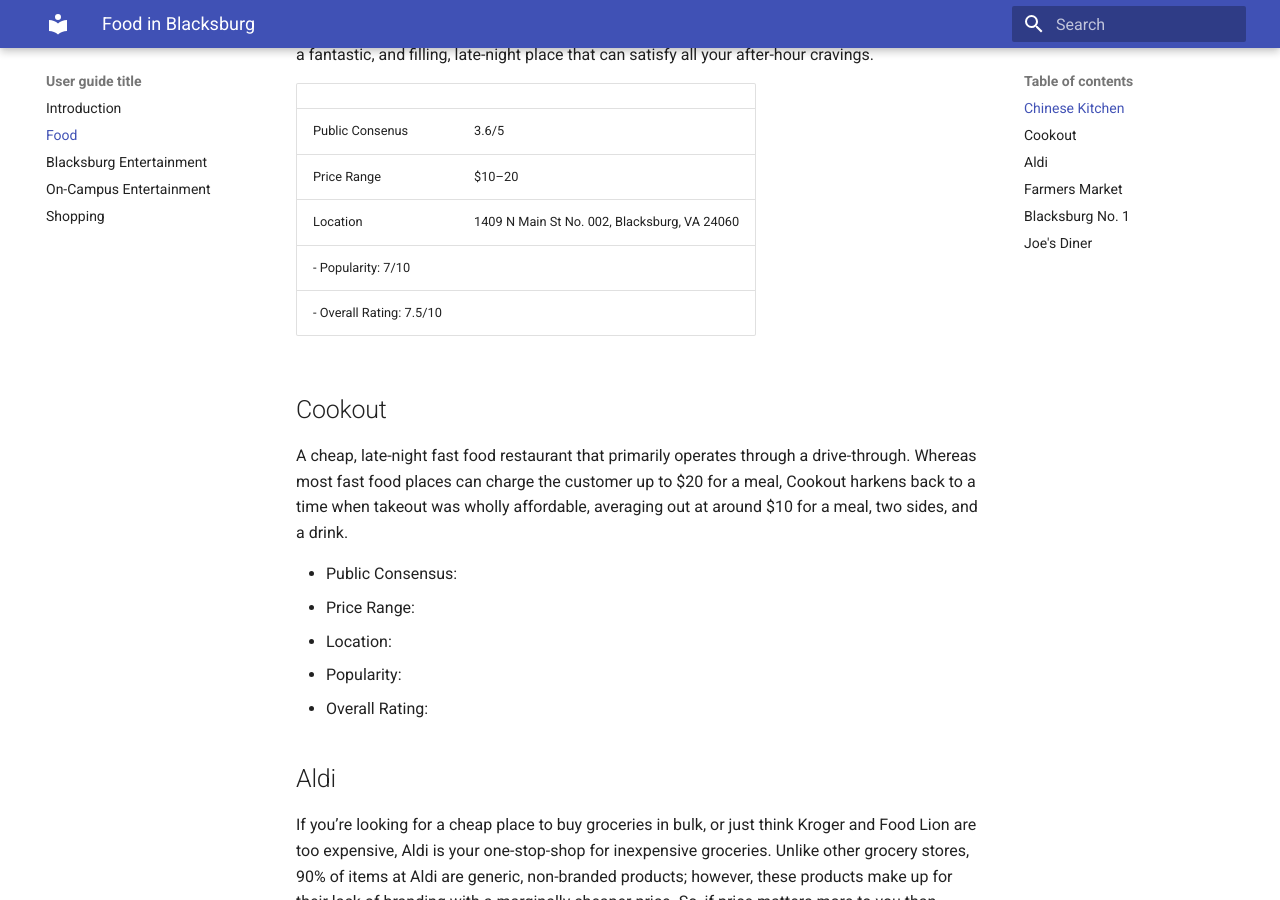
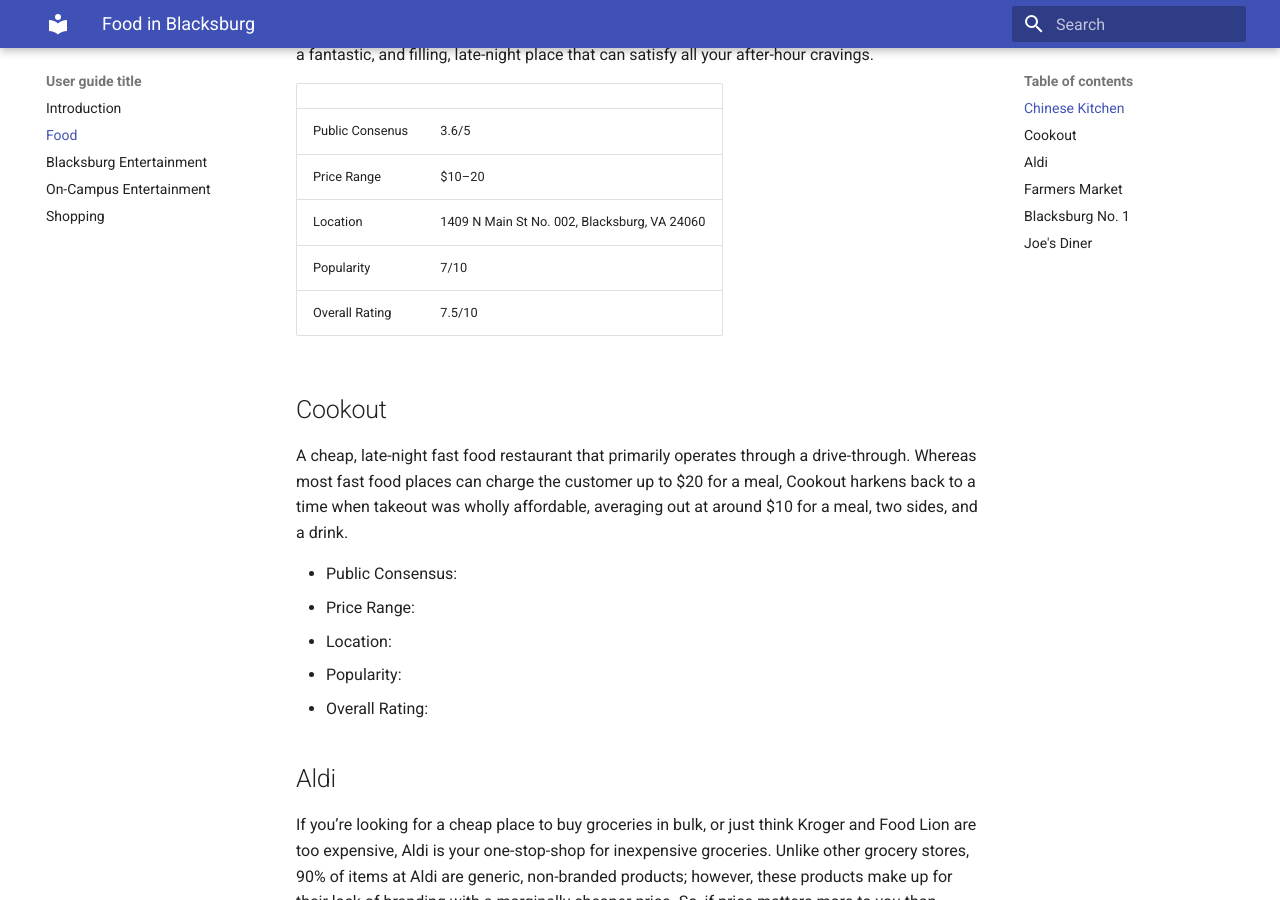
Before and after one commit to mmx0422/mmx0422.github.io, an MkDocs documentation site: the page built from docs/food.md, in a window 1280 px wide and 900 px high, scrolled down 485 px. Built offline with MkDocs 1.6.1 and Material for MkDocs 9.7.7, drawn with Linux system fonts in a browser that asks for light colours; some of the changed lines change nothing that is shown.

Commit message:
added table stuff

```diff
--- a/docs/food.md
+++ b/docs/food.md
@@ -16,8 +16,8 @@
 |Public Consenus| 3.6/5
 |Price Range| $10–20
 |Location| 1409 N Main St No. 002, Blacksburg, VA 24060
-- Popularity: 7/10
-- Overall Rating: 7.5/10
+|Popularity| 7/10
+|Overall Rating| 7.5/10
 
 
 ## Cookout
```
